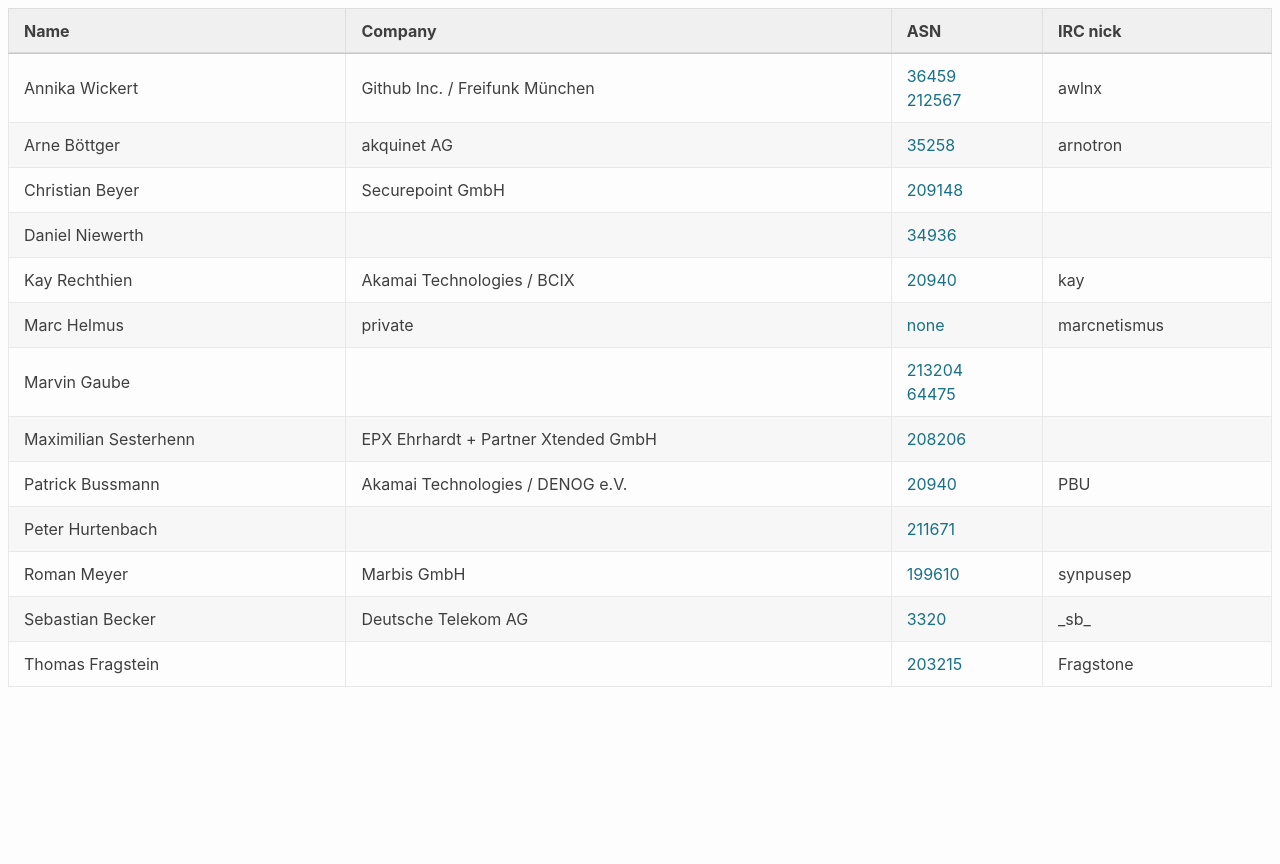
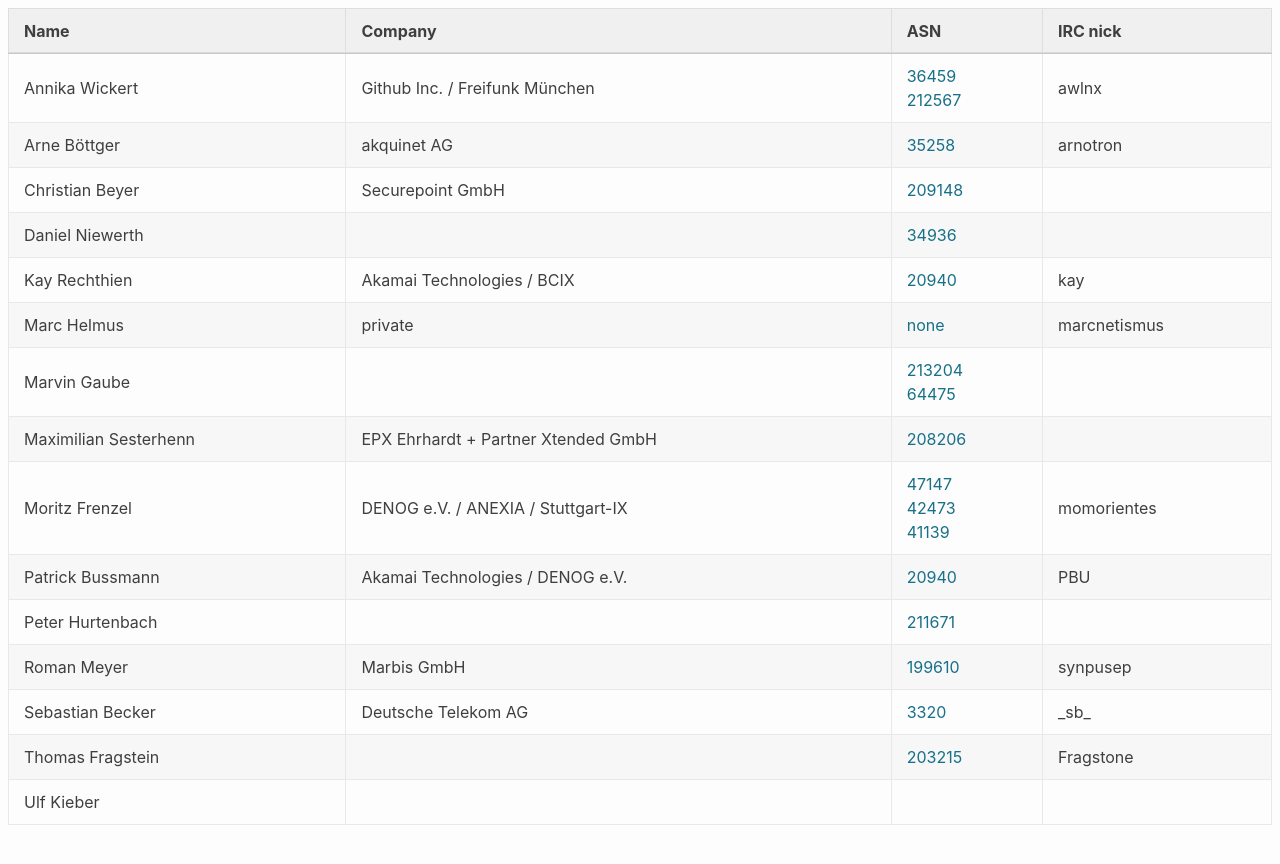
Before and after one commit to denog/pretix-attendeelist, a Jekyll site: the page built from meetup_2021_02/index.markdown, in a window 1280 px wide. Shown: the top 864 px of the page. Built offline with Jekyll 4.4.1, drawn with Linux system fonts in a browser that asks for light colours.

Commit message:
Latest data: Thu Apr  8 15:54:38 UTC 2021

```diff
--- a/_data/attendees_meetup_2021-02.json
+++ b/_data/attendees_meetup_2021-02.json
@@ -48,6 +48,12 @@
     "asn": "AS208206"
   },
   {
+    "name": "Moritz Frenzel",
+    "company": "DENOG e.V. / ANEXIA / Stuttgart-IX",
+    "irc": "momorientes",
+    "asn": "47147, 42473, 41139"
+  },
+  {
     "name": "Patrick Bussmann",
     "company": "Akamai Technologies / DENOG e.V.",
     "irc": "PBU",
@@ -76,5 +82,11 @@
     "company": null,
     "irc": "Fragstone",
     "asn": "203215"
+  },
+  {
+    "name": "Ulf Kieber",
+    "company": null,
+    "irc": null,
+    "asn": null
   }
 ]
```
